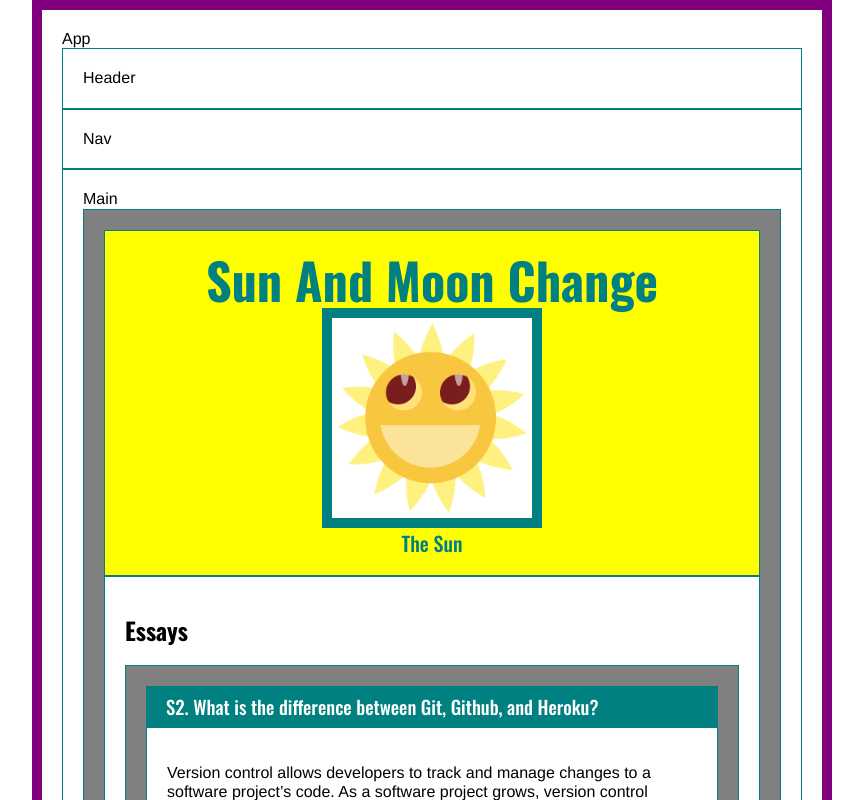
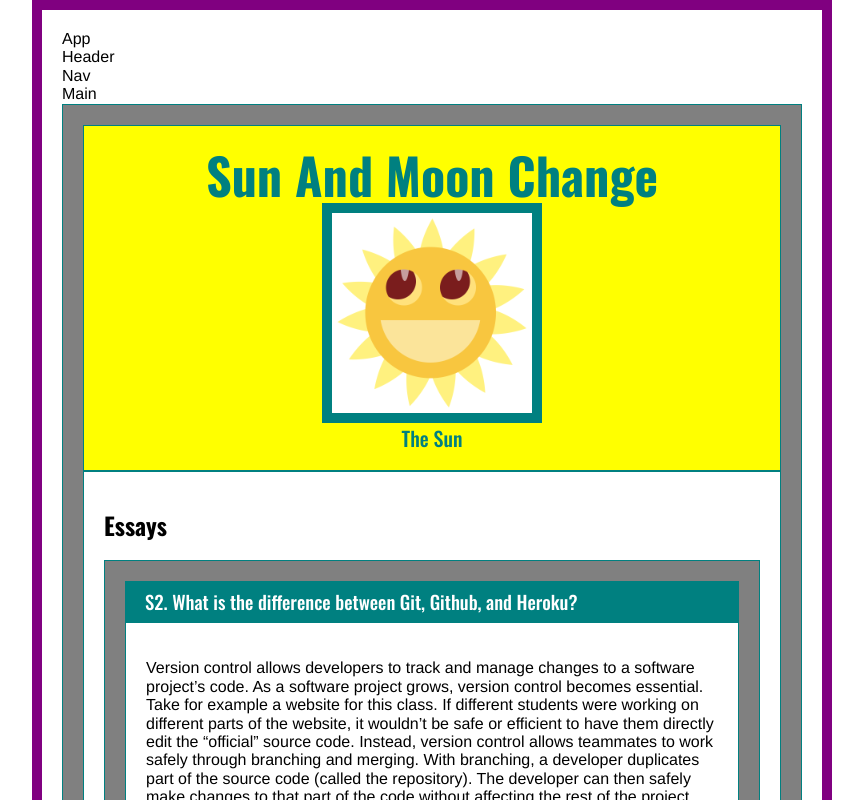
Before and after one commit to BangMacCreative/Web-1-Macaraeg-Rowena-Final, a React (Create React App) app: page / in a window 1280 px wide. Shown: the top 800 px of the page, without its empty margins (208-1071 px from the left). Built offline with nearby package versions, Linux system fonts and the light colour scheme.

Commit message:
UPdating Layout to Semantic Tags

```diff
--- a/src/React/Layout/Footer.jsx
+++ b/src/React/Layout/Footer.jsx
@@ -12,6 +12,6 @@ const Footer = () => {
 
 export default Footer;
 
-const FooterStyled = styled.div`
+const FooterStyled = styled.footer`
 
 `;
--- a/src/React/Layout/Header.jsx
+++ b/src/React/Layout/Header.jsx
@@ -12,6 +12,6 @@ const Header = () => {
 
 export default Header;
 
-const HeaderStyled = styled.div`
+const HeaderStyled = styled.header`
 
 `;
--- a/src/React/Layout/Main.jsx
+++ b/src/React/Layout/Main.jsx
@@ -14,6 +14,6 @@ const Main = () => {
 
 export default Main;
 
-const MainStyled = styled.div`
+const MainStyled = styled.main`
 
 `;
--- a/src/React/Layout/Nav.jsx
+++ b/src/React/Layout/Nav.jsx
@@ -12,6 +12,6 @@ const Nav = () => {
 
 export default Nav;
 
-const NavStyled = styled.div`
+const NavStyled = styled.nav`
 
 `;
```
